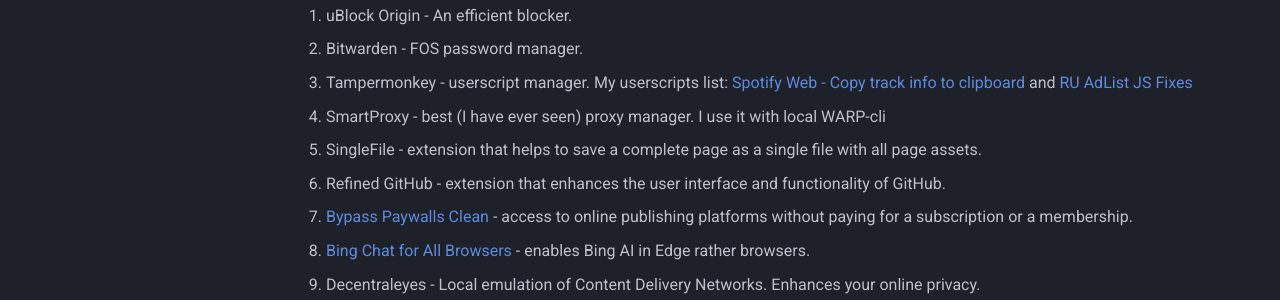
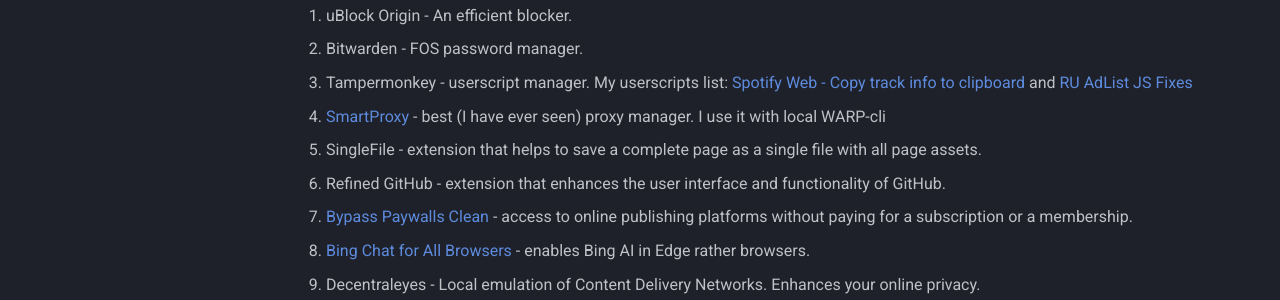
Before and after one commit to ZhymabekRoman/zhymabekroman.github.io, an MkDocs documentation site: the page built from docs/posts/must-have-browser-extensions.md, in a window 1280 px wide and 975 px high. Shown: the part 308-608 px from the top of the window. Built offline with MkDocs 1.6.1 and Material for MkDocs 9.7.7, drawn with Linux system fonts in a browser that asks for light colours; comment, search, counter and statistics services are not loaded; some of the changed lines change nothing that is shown.

Commit message:
fix: minor fixes

```diff
--- a/docs/posts/must-have-browser-extensions.md
+++ b/docs/posts/must-have-browser-extensions.md
@@ -15,7 +15,7 @@
 1. uBlock Origin - An efficient blocker.
 2. Bitwarden - FOS password manager.
 3. Tampermonkey - userscript manager. My userscripts list: [Spotify Web - Copy track info to clipboard](https://greasyfork.org/scripts/36788-spotify-web-copy-track-info-to-clipboard/code/Spotify%20Web%20-%20Copy%20track%20info%20to%20clipboard.user.js) and [RU AdList JS Fixes](https://greasyfork.org/scripts/19993-ru-adlist-js-fixes/code/RU%20AdList%20JS%20Fixes.user.js)
-4. SmartProxy - best (I have ever seen) proxy manager. I use it with local WARP-cli
+4. [SmartProxy](https://github.com/salarcode/SmartProxy) - best (I have ever seen) proxy manager. I use it with local WARP-cli
 5. SingleFile - extension that helps to save a complete page as a single file with all page assets.
 6. Refined GitHub - extension that enhances the user interface and functionality of GitHub.
 7. [Bypass Paywalls Clean](https://gitlab.com/magnolia1234/bypass-paywalls-chrome-clean/) - access to online publishing platforms without paying for a subscription or a membership.
```
